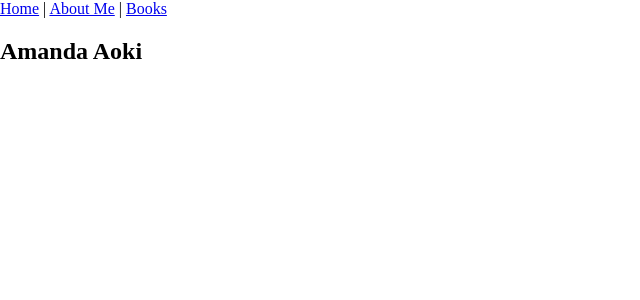
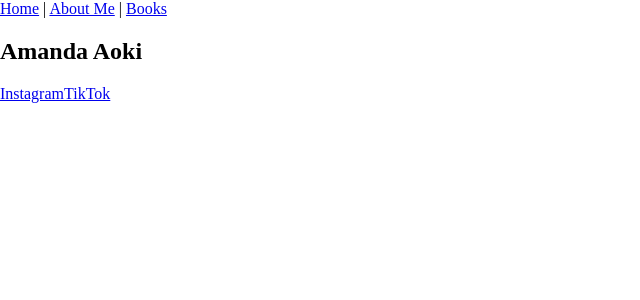
Before and after one commit to jaubrey92/amanda_aoki, a React (Vite) app: page / in a window 1280 px wide. Shown: the top 300 px of the page, without its empty margins (0-640 px from the left). Built offline with nearby package versions, Linux system fonts and the light colour scheme.

Commit message:
links to socials

```diff
--- a/src/pages/Home.jsx
+++ b/src/pages/Home.jsx
@@ -2,6 +2,8 @@ const Home = () => {
   return (
     <div>
       <h2>Amanda Aoki</h2>
+      <a href="https://www.instagram.com/amandaaaoki/">Instagram</a>
+      <a href="https://www.tiktok.com/@amandaaaoki">TikTok</a>
     </div>
   )
 }
```
